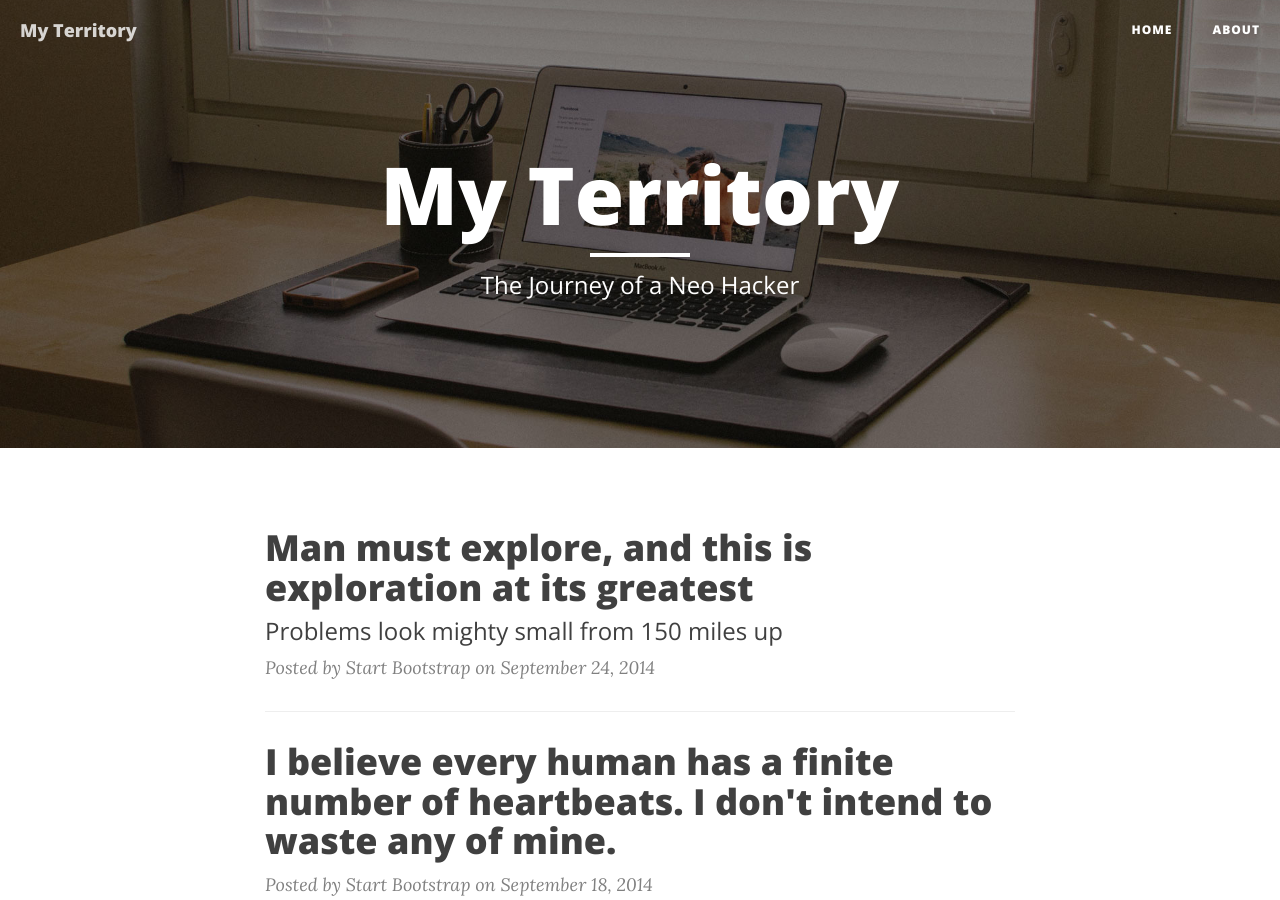
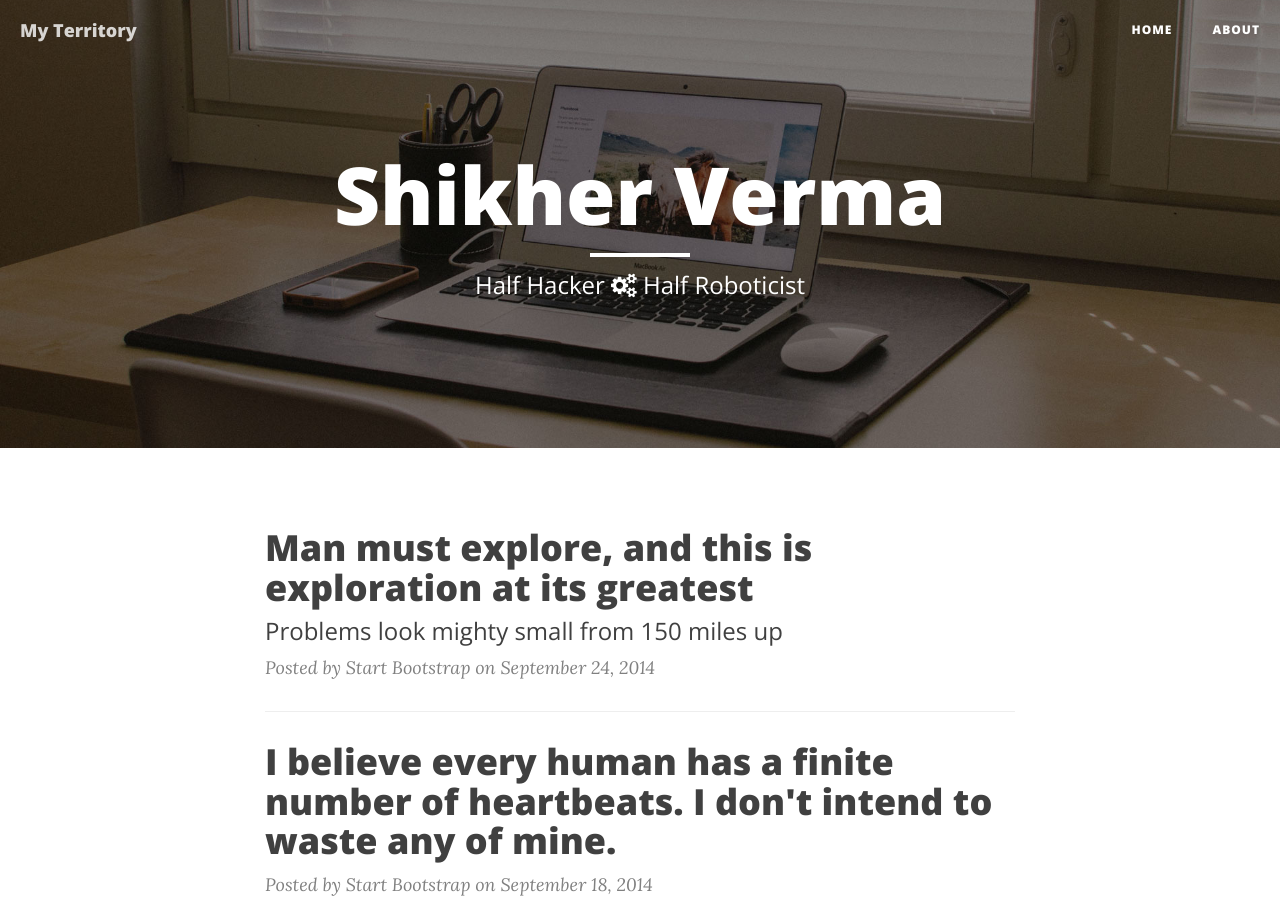
Before and after one commit to it-projects-llc/odoo-saas-tools, a Jekyll site: the page built from index.html, in a window 1280 px wide and 900 px high. Built offline with Jekyll 4.4.1, drawn with Linux system fonts in a browser that asks for light colours; nearby versions of some CDN libraries; the list of posts is cut into pages by our own code.

Commit message:
added custom description for front page

```diff
--- a/_config.yml
+++ b/_config.yml
@@ -1,5 +1,6 @@
 # Site settings
 title: My Territory
+index_title: Shikher Verma # same as title in index.html file, so that custom description can be set in page.html layout.
 blog_title: My Territory
 header-img: img/home-bg.jpg
 email: root@shikherverma.com
--- a/_includes/nav.html
+++ b/_includes/nav.html
@@ -19,10 +19,12 @@
                     <a href="{{ site.baseurl }}/">Home</a>
                 </li>
                 {% for page in site.pages %}{% if page.title %}
-				{% if page.url != '/404.html' %}
+                {% if page.url != '/404.html' %}
+				{% if page.title != site.index_title %}
                 <li>
                     <a href="{{ page.url | prepend: site.baseurl }}">{{ page.title }}</a>
                 </li>
+                {% endif %}
 				{% endif %}
                 {% endif %}{% endfor %}
             </ul>
--- a/_layouts/page.html
+++ b/_layouts/page.html
@@ -10,7 +10,13 @@ layout: default
                 <div class="site-heading">
                     <h1>{% if page.title %}{{ page.title }}{% else %}{{ site.blog_title }}{% endif %}</h1>
                     <hr class="small">
-                    <span class="subheading">{{ page.description }}</span>
+                    <span class="subheading">
+                        {% if page.description != "replaceme" %}
+                            {{ page.description }}
+                        {% else %}
+                            Half Hacker <i class="fa fa-cogs "></i> Half Roboticist
+                        {% endif %}
+                    </span>
                 </div>
             </div>
         </div>
--- a/index.html
+++ b/index.html
@@ -1,6 +1,7 @@
 ---
 layout: page
-description: "The Journey of a Neo Hacker"
+title: "Shikher Verma" # same as index_title in _config file
+description: "replaceme"
 ---
 
 {% for post in paginator.posts %}
```
